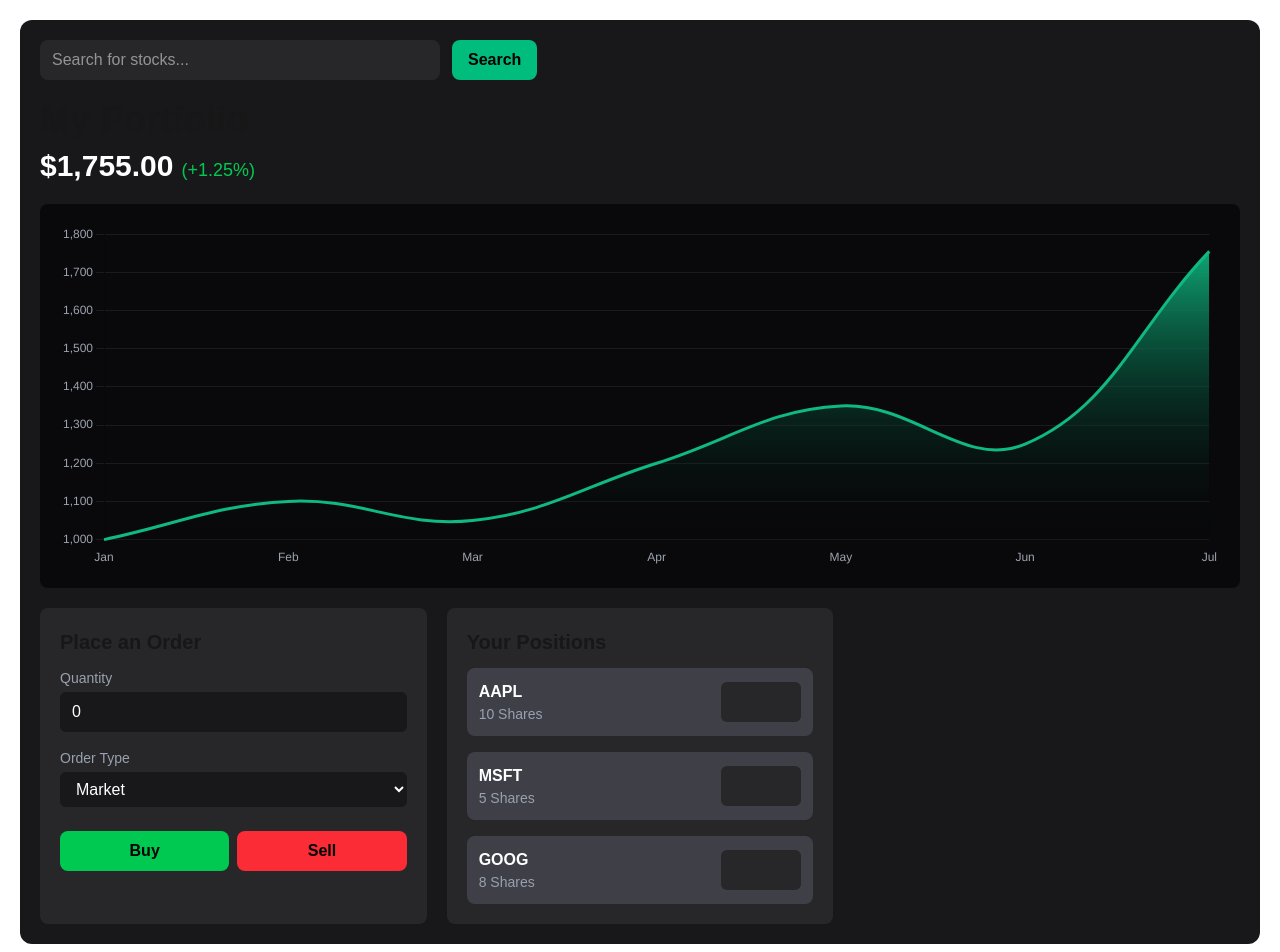
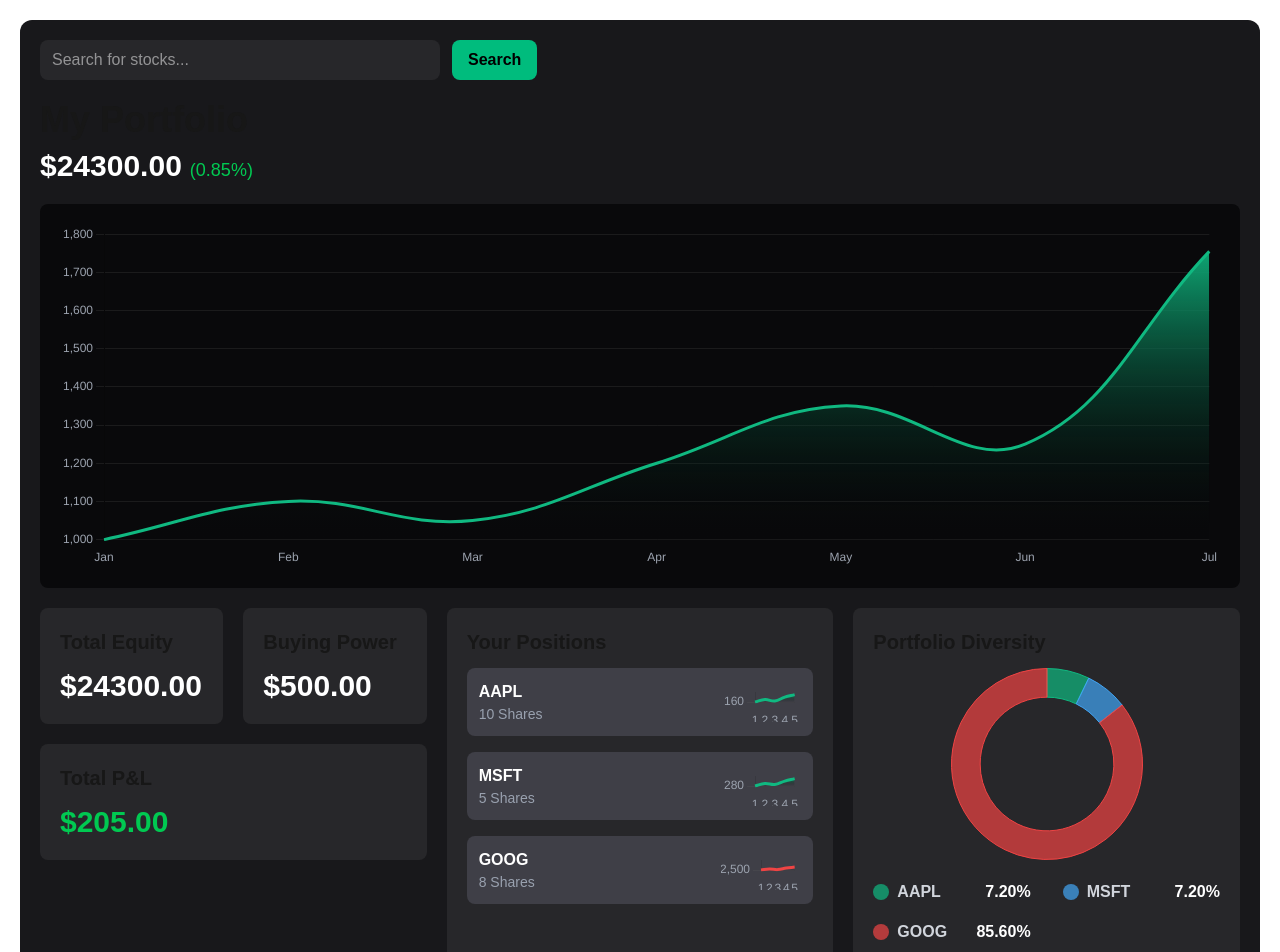
Before and after one commit to vepaan/market, a Next.js app: page / in a window 1280 px wide. Shown: the top 952 px of the page. Built offline with nearby package versions, Linux system fonts and the light colour scheme.

Commit message:
added more features

```diff
--- a/app/components/dashboard.tsx
+++ b/app/components/dashboard.tsx
@@ -7,6 +7,8 @@ import BidAskTable from './bidask';
 import PlaceOrder from './placeorder';
 import PortfolioChart from './portfoliochart';
 import PositionsTab from './positionstab';
+import PortfolioMetrics from './portfoliometrics';
+import PortfolioDiversity from './portfoliodiversity';
 
 interface ChartData {
   labels: string[];
@@ -96,6 +98,16 @@ export default function Dashboard() {
     }
   };
 
+  // Dummy data for Portfolio Metrics and Diversity
+  const positions = [
+      { ticker: 'AAPL', shares: 10, price: 175.00 },
+      { ticker: 'MSFT', shares: 5, price: 350.00 },
+      { ticker: 'GOOG', shares: 8, price: 2600.00 },
+  ];
+  const totalEquity = positions.reduce((sum, pos) => sum + pos.shares * pos.price, 0);
+  const totalPnL = 205.00; // This would be calculated dynamically
+  const buyingPower = 500.00; // This would be dynamic
+
   return (
     <div className='flex flex-col md:flex-row w-full h-full p-5 gap-5'>
       <div className='flex-grow flex flex-col bg-zinc-900 rounded-xl p-5 overflow-y-auto'>
@@ -127,10 +139,12 @@ export default function Dashboard() {
                 )}
               </div>
             </div>
-            <div className='w-full h-96 mb-5 bg-zinc-950 rounded-lg p-5 flex items-center justify-center'>
+            <div className='grid grid-cols-1 lg:grid-cols-2 gap-5 mb-5'>
+              <div className='col-span-1'>
+                <div className='w-full h-96 bg-zinc-950 rounded-lg p-5 flex items-center justify-center'>
                   {chartData ? <LineChart chartData={chartData} /> : <p className='text-gray-400'>Loading chart...</p>}
                 </div>
-            <div className='flex justify-between w-full mb-5'>
+                <div className='flex justify-between w-full mt-5'>
                   {["1d", "5d", "1mo", "1y", "max"].map((range) => (
                     <button
                       key={range}
@@ -141,7 +155,13 @@ export default function Dashboard() {
                     </button>
                   ))}
                 </div>
-            <div className='grid grid-cols-1 md:grid-cols-2 gap-5'>
+              </div>
+              <div className='col-span-1 bg-zinc-800 rounded-lg p-5'>
+                <h3 className='text-xl font-bold mb-3 text-white'>Place an Order</h3>
+                <PlaceOrder currentPrice={currentPrice} />
+              </div>
+            </div>
+            <div className='grid grid-cols-1 md:grid-cols-2 gap-5 mt-5'>
               <div className='bg-zinc-800 rounded-lg p-5'>
                 <h3 className='text-xl font-bold mb-3 text-white'>Your Position</h3>
                 <div className="grid grid-cols-2 gap-4 mt-4">
@@ -164,13 +184,9 @@ export default function Dashboard() {
                 </div>
               </div>
               <div className='bg-zinc-800 rounded-lg p-5'>
-                <h3 className='text-xl font-bold mb-3 text-white'>Place an Order</h3>
-                <PlaceOrder />
-              </div>
-            </div>
-            <div className='mt-5 bg-zinc-800 rounded-lg p-5'>
                 <h3 className='text-xl font-bold mb-3'>Market/Quotes</h3>
                 <BidAskTable ticker={ticker} price={currentPrice} />
+              </div>
             </div>
           </>
         ) : (
@@ -178,21 +194,25 @@ export default function Dashboard() {
             <div className='mb-5'>
               <h2 className='text-4xl font-bold'>My Portfolio</h2>
               <div className='flex items-baseline gap-2 mt-2'>
-                <span className='text-3xl font-bold text-white'>$1,755.00</span>
-                <span className={`text-lg text-green-500`}>(+1.25%)</span>
+                <span className='text-3xl font-bold text-white'>${totalEquity.toFixed(2)}</span>
+                <span className={`text-lg ${totalPnL >= 0 ? 'text-green-500' : 'text-red-500'}`}>
+                  ({((totalPnL / (totalEquity - totalPnL)) * 100).toFixed(2)}%)
+                </span>
               </div>
             </div>
             <div className='w-full h-96 mb-5 bg-zinc-950 rounded-lg p-5 flex items-center justify-center'>
               <PortfolioChart />
             </div>
             <div className='grid grid-cols-1 md:grid-cols-2 lg:grid-cols-3 gap-5'>
-                <div className='bg-zinc-800 rounded-lg p-5'>
-                    <h3 className='text-xl font-bold mb-3'>Place an Order</h3>
-                    <PlaceOrder />
+              <div className='col-span-1 md:col-span-2 lg:col-span-1'>
+                <PortfolioMetrics totalEquity={totalEquity} buyingPower={buyingPower} totalPnL={totalPnL} />
               </div>
               <div className='bg-zinc-800 rounded-lg p-5'>
                 <h3 className='text-xl font-bold mb-3'>Your Positions</h3>
                 <PositionsTab onTickerClick={setTicker} />
+              </div>
+              <div className='col-span-1'>
+                <PortfolioDiversity positions={positions} />
               </div>
             </div>
           </>
--- a/app/components/placeorder.tsx
+++ b/app/components/placeorder.tsx
@@ -2,24 +2,75 @@
 
 import React, { useState } from "react";
 
-export default function PlaceOrder() {
+interface PlaceOrderProps {
+  currentPrice: number | null;
+}
+
+export default function PlaceOrder({ currentPrice }: PlaceOrderProps) {
   const [quantity, setQuantity] = useState(0);
+  const [dollarAmount, setDollarAmount] = useState(0);
   const [orderType, setOrderType] = useState("market");
+  const [orderMethod, setOrderMethod] = useState("shares"); // "shares" or "dollars"
 
   const handleOrder = (type: 'buy' | 'sell') => {
-    console.log(`Placing ${type} order for ${quantity} shares at ${orderType} price.`);
+    let shares = quantity;
+    if (orderMethod === "dollars" && currentPrice && currentPrice > 0) {
+      shares = dollarAmount / currentPrice;
+    }
+    console.log(`Placing ${type} order for ${shares.toFixed(4)} shares at ${orderType} price.`);
   };
+
+  const handleQuantityChange = (e: React.ChangeEvent<HTMLInputElement>) => {
+    const value = Number(e.target.value);
+    setQuantity(value);
+    if (currentPrice && currentPrice > 0) {
+      setDollarAmount(value * currentPrice);
+    }
+  };
+
+  const handleDollarChange = (e: React.ChangeEvent<HTMLInputElement>) => {
+    const value = Number(e.target.value);
+    setDollarAmount(value);
+    if (currentPrice && currentPrice > 0) {
+      setQuantity(value / currentPrice);
+    }
+  };
+
+  const isQuantityActive = orderMethod === "shares";
 
   return (
     <div className="flex flex-col gap-4">
+      <div className="flex justify-around bg-zinc-800 rounded-lg p-1 mb-2">
+        <button
+          onClick={() => setOrderMethod("shares")}
+          className={`flex-1 py-1 rounded-md text-sm font-semibold transition duration-300 ${isQuantityActive ? 'bg-zinc-700 text-white' : 'text-gray-500'}`}
+        >
+          Shares
+        </button>
+        <button
+          onClick={() => setOrderMethod("dollars")}
+          className={`flex-1 py-1 rounded-md text-sm font-semibold transition duration-300 ${!isQuantityActive ? 'bg-zinc-700 text-white' : 'text-gray-500'}`}
+        >
+          Dollars
+        </button>
+      </div>
       <div className="flex flex-col">
-        <label className="text-gray-400 text-sm mb-1">Quantity</label>
-        <input
-          type="number"
-          value={quantity}
-          onChange={(e) => setQuantity(Number(e.target.value))}
-          className="px-3 py-2 text-white bg-zinc-900 rounded-md outline-none focus:ring-2 focus:ring-emerald-500"
-        />
+        <label className="text-gray-400 text-sm mb-1">{isQuantityActive ? "Quantity" : "Amount in $"}</label>
+        {isQuantityActive ? (
+          <input
+            type="number"
+            value={quantity}
+            onChange={handleQuantityChange}
+            className="px-3 py-2 text-white bg-zinc-900 rounded-md outline-none focus:ring-2 focus:ring-emerald-500"
+          />
+        ) : (
+          <input
+            type="number"
+            value={dollarAmount}
+            onChange={handleDollarChange}
+            className="px-3 py-2 text-white bg-zinc-900 rounded-md outline-none focus:ring-2 focus:ring-emerald-500"
+          />
+        )}
       </div>
       <div className="flex flex-col">
         <label className="text-gray-400 text-sm mb-1">Order Type</label>
--- /dev/null
+++ b/app/components/portfoliodiversity.tsx
@@ -0,0 +1,102 @@
+// app/components/portfoliodiversity.tsx
+"use client"
+
+import React from 'react';
+import { Pie } from 'react-chartjs-2';
+import {
+    Chart as ChartJS,
+    ArcElement,
+    Tooltip,
+    Legend
+} from 'chart.js';
+
+ChartJS.register(ArcElement, Tooltip, Legend);
+
+interface PortfolioDiversityProps {
+    positions: { ticker: string; shares: number; price: number }[];
+}
+
+export default function PortfolioDiversity({ positions }: PortfolioDiversityProps) {
+    // Dummy prices for calculation, replace with actual fetching logic
+    const dummyPrices: { [key: string]: number } = {
+        'AAPL': 175.00,
+        'MSFT': 350.00,
+        'GOOG': 2600.00,
+    };
+
+    const holdings = positions.map(pos => ({
+        ...pos,
+        value: pos.shares * (dummyPrices[pos.ticker] || 0)
+    }));
+
+    const totalPortfolioValue = holdings.reduce((sum, pos) => sum + pos.value, 0);
+
+    const data = {
+        labels: holdings.map(pos => pos.ticker),
+        datasets: [
+            {
+                label: 'Portfolio Allocation',
+                data: holdings.map(pos => (pos.value / totalPortfolioValue) * 100),
+                backgroundColor: [
+                    'rgba(16, 185, 129, 0.7)', // Green for AAPL
+                    'rgba(66, 165, 245, 0.7)', // Blue for MSFT
+                    'rgba(239, 68, 68, 0.7)',  // Red for GOOG
+                ],
+                borderColor: [
+                    '#10b981',
+                    '#42a5f5',
+                    '#ef4444',
+                ],
+                borderWidth: 1,
+            },
+        ],
+    };
+
+    const options = {
+        responsive: true,
+        maintainAspectRatio: false,
+        cutout: '70%', // This creates the donut chart effect
+        plugins: {
+            legend: {
+                display: false, // Hide the default legend
+            },
+            tooltip: {
+                callbacks: {
+                    label: function(context: any) {
+                        const label = context.label || '';
+                        const value = context.parsed || 0;
+                        return `${label}: ${value.toFixed(2)}%`;
+                    }
+                }
+            }
+        },
+    };
+
+    return (
+        <div className="bg-zinc-800 rounded-lg p-5 flex flex-col h-full">
+            <h3 className='text-xl font-bold mb-3'>Portfolio Diversity</h3>
+            {totalPortfolioValue > 0 ? (
+                <>
+                    <div className="flex-grow flex items-center justify-center mb-5">
+                        <div className="w-48 h-48">
+                            <Pie data={data} options={options} />
+                        </div>
+                    </div>
+                    <div className="grid grid-cols-2 gap-x-8 gap-y-4">
+                        {holdings.map((pos, index) => (
+                            <div key={pos.ticker} className="flex items-center">
+                                <div className="w-4 h-4 rounded-full mr-2" style={{ backgroundColor: data.datasets[0].backgroundColor[index] as string }}></div>
+                                <span className="text-gray-300 font-semibold">{pos.ticker}</span>
+                                <span className="ml-auto text-white font-bold">
+                                    {((pos.value / totalPortfolioValue) * 100).toFixed(2)}%
+                                </span>
+                            </div>
+                        ))}
+                    </div>
+                </>
+            ) : (
+                <p className="text-gray-400 text-center">No positions to display.</p>
+            )}
+        </div>
+    );
+}
--- /dev/null
+++ b/app/components/portfoliometrics.tsx
@@ -0,0 +1,33 @@
+"use client";
+
+import React from 'react';
+
+interface PortfolioMetricsProps {
+    totalEquity: number;
+    buyingPower: number;
+    totalPnL: number;
+}
+
+export default function PortfolioMetrics({ totalEquity, buyingPower, totalPnL }: PortfolioMetricsProps) {
+  const isPositive = totalPnL >= 0;
+  const pnlColor = isPositive ? 'text-green-500' : 'text-red-500';
+
+  return (
+    <div className='flex flex-col gap-5 h-full'>
+      <div className='grid grid-cols-2 gap-5'>
+        <div className='bg-zinc-800 rounded-lg p-5'>
+          <h3 className='text-xl font-bold mb-3'>Total Equity</h3>
+          <p className="text-3xl font-bold text-white">${totalEquity.toFixed(2)}</p>
+        </div>
+        <div className='bg-zinc-800 rounded-lg p-5'>
+          <h3 className='text-xl font-bold mb-3'>Buying Power</h3>
+          <p className="text-3xl font-bold text-white">${buyingPower.toFixed(2)}</p>
+        </div>
+      </div>
+      <div className='bg-zinc-800 rounded-lg p-5'>
+        <h3 className='text-xl font-bold mb-3'>Total P&L</h3>
+        <p className={`text-3xl font-bold ${pnlColor}`}>${totalPnL.toFixed(2)}</p>
+      </div>
+    </div>
+  );
+}
--- a/app/components/positionstab.tsx
+++ b/app/components/positionstab.tsx
@@ -1,11 +1,22 @@
+// app/components/positionstab.tsx
 "use client"
 
 import React from 'react';
+import LineChart from './chart';
 
 interface Position {
     ticker: string;
     shares: number;
-    chartData: number[];
+    chartData: {
+      labels: string[];
+      datasets: {
+        label: string;
+        data: number[];
+        borderColor: string;
+        backgroundColor: string;
+        fill: boolean;
+      }[];
+    };
 }
 
 interface PositionsTabProps {
@@ -14,9 +25,9 @@ interface PositionsTabProps {
 
 export default function PositionsTab({ onTickerClick }: PositionsTabProps) {
     const positions: Position[] = [
-        { ticker: 'AAPL', shares: 10, chartData: [160, 165, 162, 170, 175] },
-        { ticker: 'MSFT', shares: 5, chartData: [280, 285, 283, 290, 295] },
-        { ticker: 'GOOG', shares: 8, chartData: [2500, 2550, 2520, 2600, 2650] },
+        { ticker: 'AAPL', shares: 10, chartData: { labels: ['1', '2', '3', '4', '5'], datasets: [{ label: 'AAPL', data: [160, 165, 162, 170, 175], borderColor: '#10b981', backgroundColor: 'rgba(16, 185, 129, 0.5)', fill: true }] } },
+        { ticker: 'MSFT', shares: 5, chartData: { labels: ['1', '2', '3', '4', '5'], datasets: [{ label: 'MSFT', data: [280, 285, 283, 290, 295], borderColor: '#10b981', backgroundColor: 'rgba(16, 185, 129, 0.5)', fill: true }] } },
+        { ticker: 'GOOG', shares: 8, chartData: { labels: ['1', '2', '3', '4', '5'], datasets: [{ label: 'GOOG', data: [2500, 2550, 2520, 2600, 2650], borderColor: '#ef4444', backgroundColor: 'rgba(239, 68, 68, 0.5)', fill: true }] } },
     ];
 
     return (
@@ -31,9 +42,8 @@ export default function PositionsTab({ onTickerClick }: PositionsTabProps) {
                         <h4 className="text-white font-bold">{pos.ticker}</h4>
                         <p className="text-sm text-gray-400">{pos.shares} Shares</p>
                     </div>
-                    {/* Placeholder for small chart thumbnail */}
-                    <div className="w-20 h-10 bg-zinc-800 rounded-md">
-                        {/* A real chart component would go here */}
+                    <div className="w-20 h-10">
+                        <LineChart chartData={pos.chartData} />
                     </div>
                 </div>
             ))}
```
Lines whose indentation alone changed are shown as unchanged.
